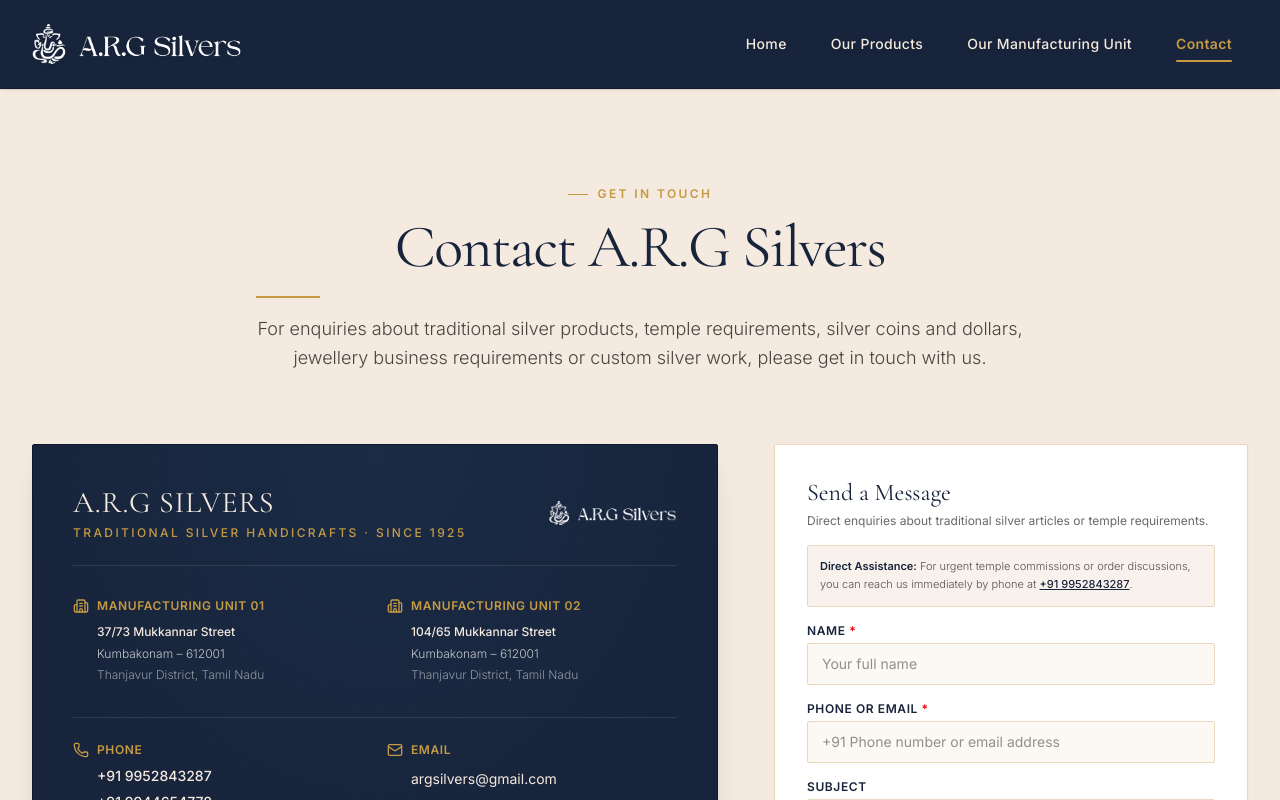
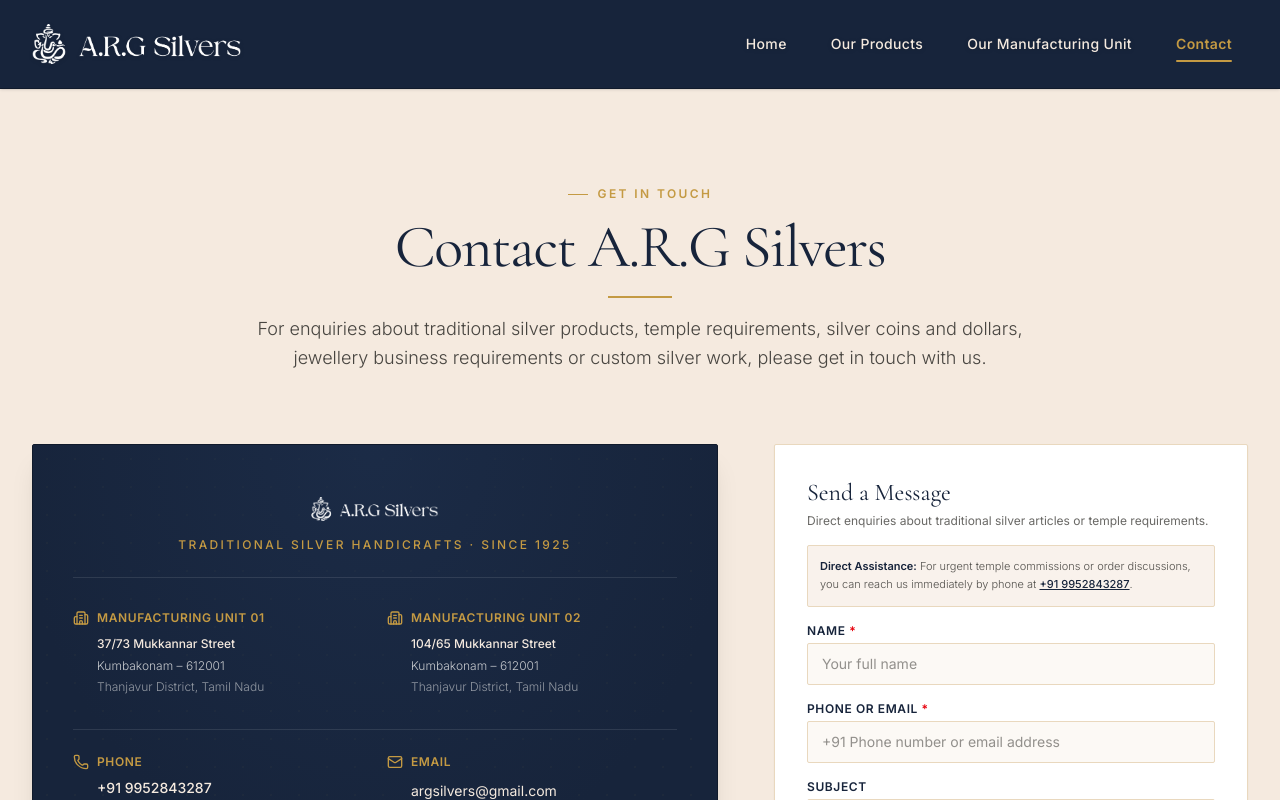
Before and after one commit to ARGSilvers/website, a Next.js app: page /contact in a window 1280 px wide. Shown: the top 800 px of the page. Built offline with nearby package versions, Linux system fonts and the light colour scheme.

Commit message:
feat: add contact page and hero component

```diff
--- a/app/contact/page.tsx
+++ b/app/contact/page.tsx
@@ -79,7 +79,7 @@
           <h1 className="font-serif-heading text-4xl sm:text-5xl lg:text-6xl font-normal tracking-tight text-[#17243B] leading-[1.1]">
             Contact A.R.G Silvers
           </h1>
-          <div className="w-16 h-[1.5px] bg-[#C49A43] my-4" />
+          <div className="w-16 h-[1.5px] m-auto bg-[#C49A43] my-4" />
           <p className="text-base sm:text-lg text-[#292824]/85 leading-relaxed font-light">
             For enquiries about traditional silver products, temple requirements, silver coins and dollars, jewellery business requirements or custom silver work, please get in touch with us.
           </p>
@@ -94,15 +94,11 @@
 
               {/* Brand Header */}
               <div className="relative z-10 flex items-center justify-between pb-6 border-b border-white/10">
-                <div className="space-y-1">
-                  <p className="font-serif-heading text-3xl font-normal tracking-wide text-[#F5EADF]">
+                <div className="space-y-1 w-full flex flex-col items-center">
+                  {/* <p className="font-serif-heading text-3xl font-normal tracking-wide text-[#F5EADF]">
                     {COMPANY_INFO.name}
-                  </p>
-                  <p className="text-xs tracking-[0.2em] uppercase text-[#C49A43] font-medium">
-                    {COMPANY_INFO.tagline} · Since {COMPANY_INFO.since}
-                  </p>
-                </div>
-                <div className="relative w-32 h-12 shrink-0">
+                  </p> */}
+                     <div className="relative w-32 h-12 shrink-0">
                   <Image
                     src="/images/logo/arg-logo-white.png"
                     alt="A.R.G SILVERS"
@@ -110,6 +106,11 @@
                     className="object-contain"
                   />
                 </div>
+                  <p className="text-xs tracking-[0.2em] uppercase text-[#C49A43] font-medium">
+                    {COMPANY_INFO.tagline} · Since {COMPANY_INFO.since}
+                  </p>
+                </div>
+
               </div>
 
               {/* Manufacturing Units */}
--- a/components/Hero.tsx
+++ b/components/Hero.tsx
@@ -35,12 +35,12 @@
       {/* Mobile Background: Handcrafted Silver Kuthu Vilakku seamlessly covering the vertical screen */}
       <div className="md:hidden absolute inset-0 pointer-events-none overflow-hidden">
         <Image
-          src="/images/products/silver-kuthuvilaku.png"
+          src="/images/products/thirukaveri-silver.png"
           alt="Handcrafted Silver Kuthu Vilakku"
           fill
           priority
           sizes="100vw"
-          className="object-cover object-center"
+          className="object-contain object-bottom"
         />
         {/* Deep blue velvet tint overlay for crystal-clear text readability on mobile */}
         <div className="absolute inset-0 bg-[#101A2B]/65 bg-gradient-to-b from-[#101A2B]/80 via-[#101A2B]/50 to-[#101A2B]/85" />
```
